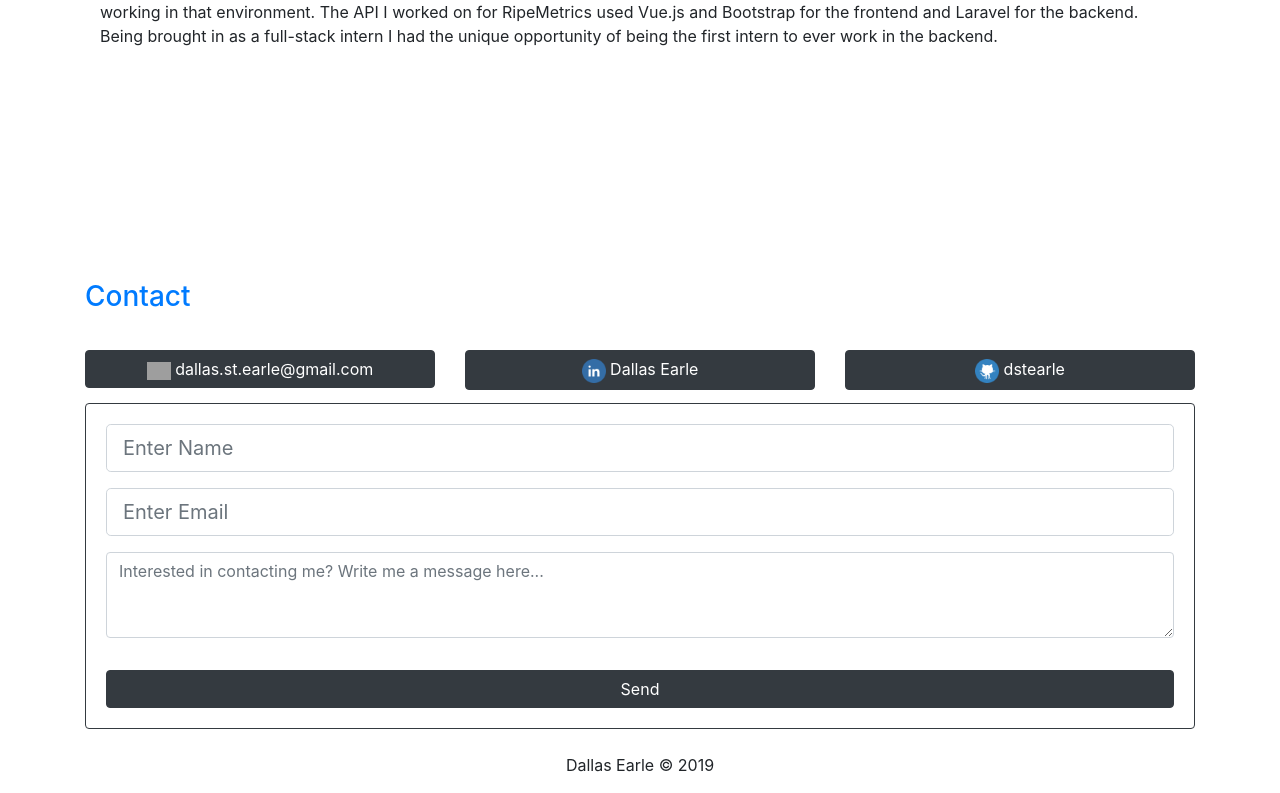
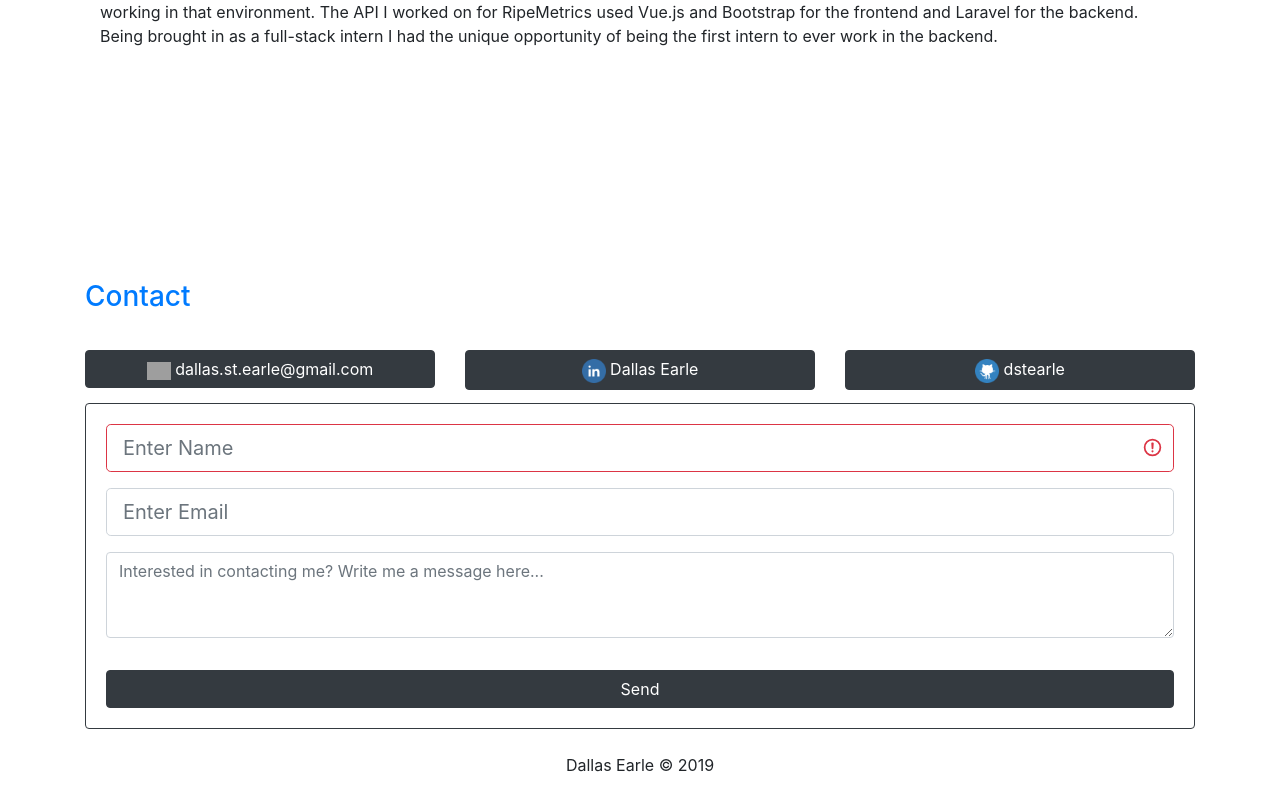
Before and after one commit to dstearle/my-portfolio, a Vue app: page / in a window 1280 px wide. Shown: the part 2885-3678 px from the top of the page. Built offline with nearby package versions, Linux system fonts and the light colour scheme; grey boxes are pictures that could not be loaded.

Commit message:
Began work on form validation for Contact

```diff
--- a/src/components/portfolioBody/contact/ContactForm.vue
+++ b/src/components/portfolioBody/contact/ContactForm.vue
@@ -12,17 +12,36 @@
 
                         <!-- Name Input -->
                         <div class="form-group">
-                            <input type="text" id="name" placeholder="Enter Name" class="form-control form-control-lg">
+                            <input
+                                type="text"
+                                id="name"
+                                placeholder="Enter Name"
+                                class="form-control form-control-lg"
+                                v-bind:class="isValid"
+                                v-model="user.name"
+                            >
                         </div>
 
                         <!-- Email Input -->
                         <div class="form-group">
-                            <input type="text" id="name" placeholder="Enter Email" class="form-control form-control-lg">
+                            <input
+                                type="text"
+                                id="email"
+                                placeholder="Enter Email"
+                                class="form-control form-control-lg"
+                                v-model="user.email"
+                            >
                         </div>
 
                         <!-- Text Area -->
                         <div class="form-group">
-                            <textarea id="message" placeholder="Interested in contacting me? Write me a message here..." rows="3" class="form-control"></textarea>
+                            <textarea
+                                id="message"
+                                placeholder="Interested in contacting me? Write me a message here..."
+                                rows="3"
+                                class="form-control"
+                                v-model="user.message"
+                            ></textarea>
                         </div>
 
                         <div class="pt-3">
@@ -40,3 +59,37 @@
     </div>
 
 </template>
+
+<script>
+
+    export default {
+
+        data() {
+            return {
+                user: {
+                    email: '',
+                    name: '',
+                    message: '',
+                    valid: false,
+                }
+            }
+        },
+
+        computed: {
+            isValid: function() {
+
+                return this.user.valid ? 'is-valid' : 'is-invalid'
+                return console.log(this.user.valid)
+
+            }
+        },
+
+        methods: {
+            handleSubmit() {
+            // Send data to the server or update your stores and such.
+            }
+        }
+
+    }
+
+</script>
```
